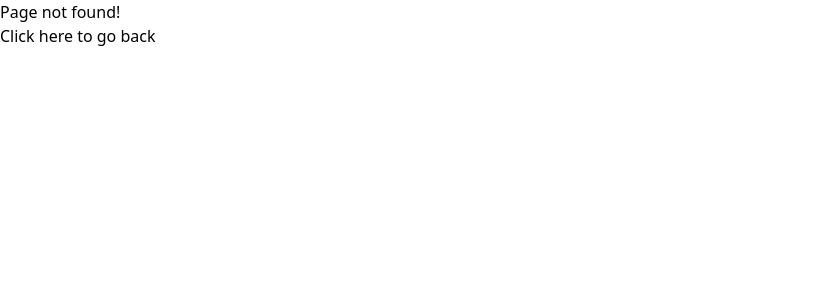
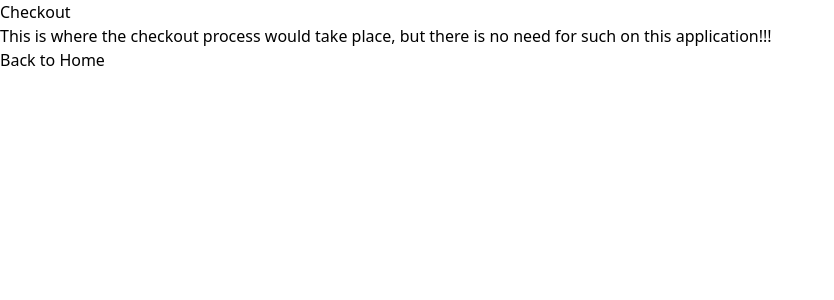
Before and after one commit to dylen400mh/YourEssentials, a React (Vite) app: page /checkout in a window 1280 px wide. Before the commit this address had no page. Shown: the top 300 px of the page, without its empty margins (0-834 px from the left). Built offline with nearby package versions, Linux system fonts and the light colour scheme.

Commit message:
Create checkout page.

```diff
--- a/src/components/App.jsx
+++ b/src/components/App.jsx
@@ -4,6 +4,7 @@ import Shop from "./Shop";
 import Cart from "./Cart";
 import ErrorPage from "./ErrorPage";
 import Home from "./Home";
+import Checkout from "./Checkout";
 
 function App() {
   const [cart, setCart] = useState([]);
@@ -53,7 +54,18 @@ function App() {
     },
     {
       path: "/cart",
-      element: <Cart />,
+      element: (
+        <Cart
+          cart={cart}
+          setCart={setCart}
+          addToCart={addToCart}
+          removeFromCart={removeFromCart}
+        />
+      ),
+    },
+    {
+      path: "/checkout",
+      element: <Checkout />,
     },
   ]);
 
--- /dev/null
+++ b/src/components/Checkout.jsx
@@ -0,0 +1,16 @@
+import { Link } from "react-router-dom";
+
+function Checkout() {
+  return (
+    <div>
+      <h1>Checkout</h1>
+      <p>
+        This is where the checkout process would take place, but there is no
+        need for such on this application!!!
+      </p>
+      <Link to="/">Back to Home</Link>
+    </div>
+  );
+}
+
+export default Checkout;
```
